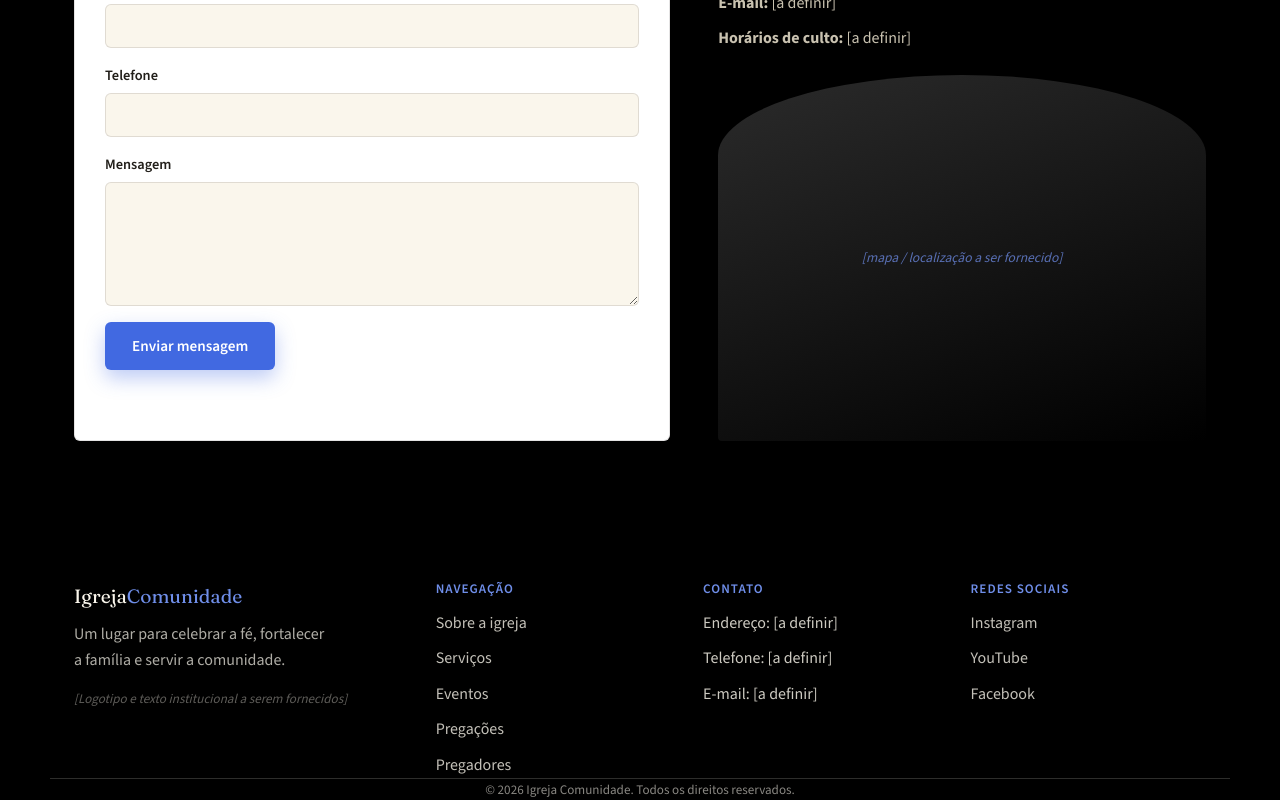
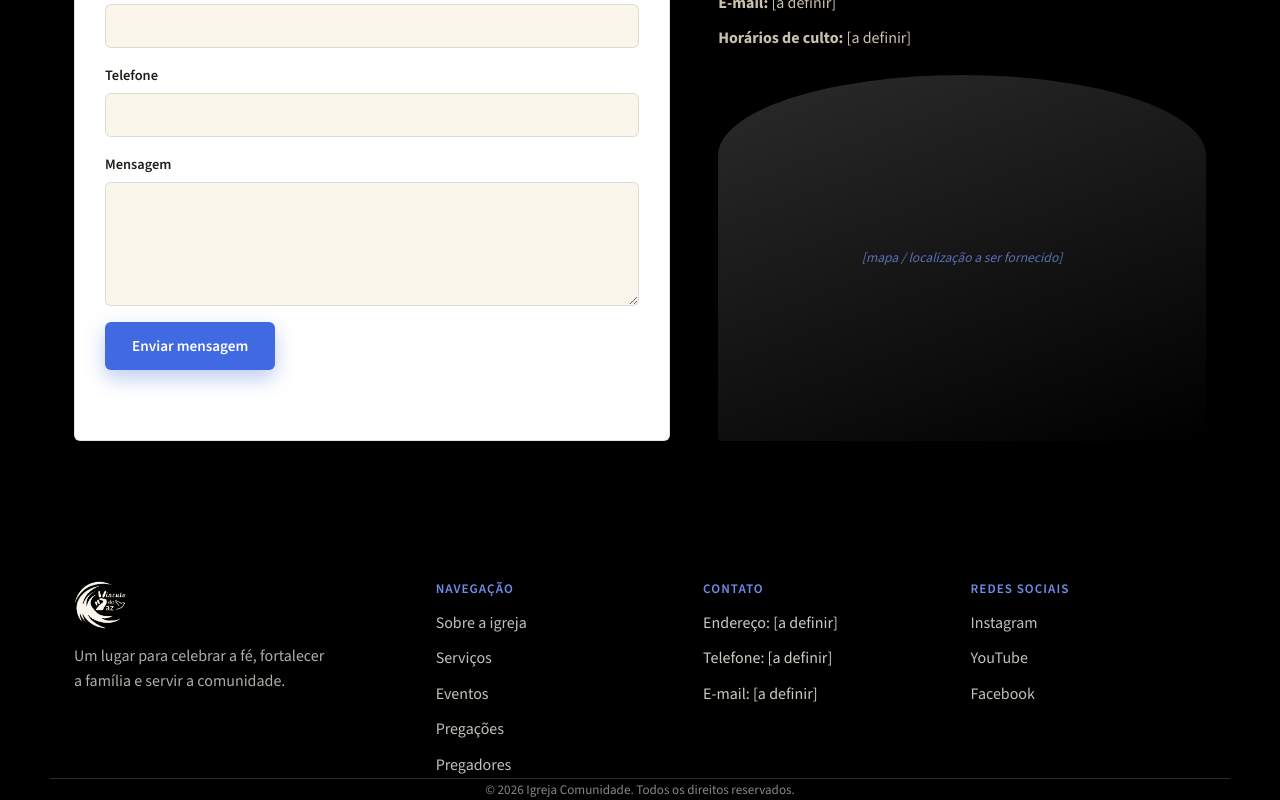
Before and after one commit to Bruno-CPM/igreja-site, a React (Create React App) app in the folder frontend/: page /contato in a window 1280 px wide. Shown: the part 607-1407 px from the top of the page. Built offline with nearby package versions, Linux system fonts and the light colour scheme; no server answers.

Commit message:
Add Vínculo da Paz logo to footer brand
Swaps the "IgrejaComunidade" text lockup in the footer for the same
processed logo used in the navbar, and drops the now-fulfilled
"[Logotipo a ser fornecido]" placeholder note.

```diff
--- a/frontend/src/components/Footer.css
+++ b/frontend/src/components/Footer.css
@@ -18,13 +18,12 @@
   padding-bottom: 40px;
   border-bottom: 1px solid var(--line-on-dark);
 }
-.footer__brand {
-  font-family: var(--font-display);
-  font-size: 1.2rem;
-  color: var(--linen);
-  margin-bottom: 10px;
+.footer__logo {
+  height: 48px;
+  width: auto;
+  display: block;
+  margin-bottom: 14px;
 }
-.footer__brand em { font-style: normal; color: var(--gold-soft); }
 .footer__text { color: rgba(250, 246, 236, 0.7); max-width: 32ch; }
 .footer .placeholder-note { color: rgba(250, 246, 236, 0.5); }
 .footer__list { list-style: none; margin: 0; padding: 0; display: flex; flex-direction: column; gap: 10px; }
--- a/frontend/src/components/Footer.jsx
+++ b/frontend/src/components/Footer.jsx
@@ -6,11 +6,10 @@ export default function Footer() {
     <footer className="footer">
       <div className="container footer__grid">
         <div>
-          <div className="footer__brand">Igreja<em>Comunidade</em></div>
+          <img src="/logo-vinculo-da-paz.png" alt="Vínculo da Paz" className="footer__logo" />
           <p className="footer__text">
             Um lugar para celebrar a fé, fortalecer a família e servir a comunidade.
           </p>
-          <p className="placeholder-note">[Logotipo e texto institucional a serem fornecidos]</p>
         </div>
 
         <div>
```
